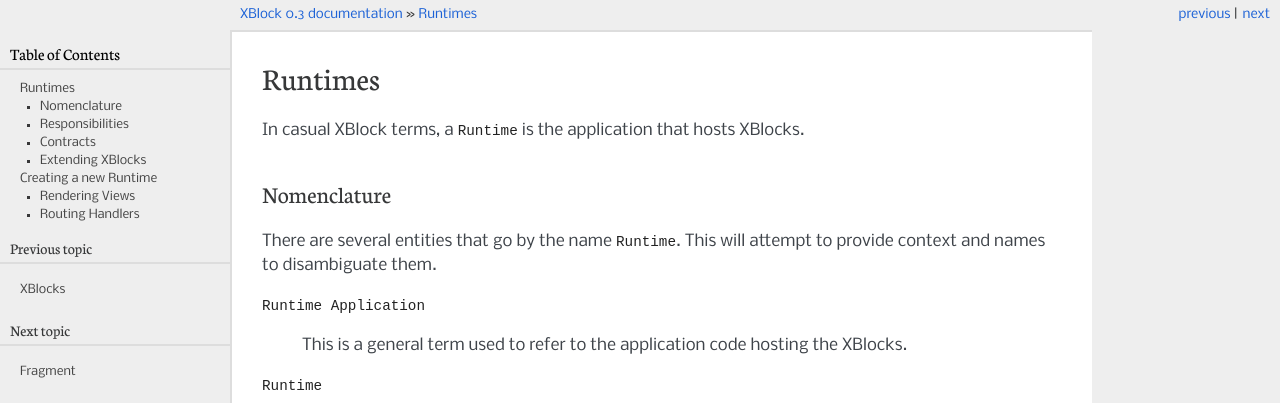
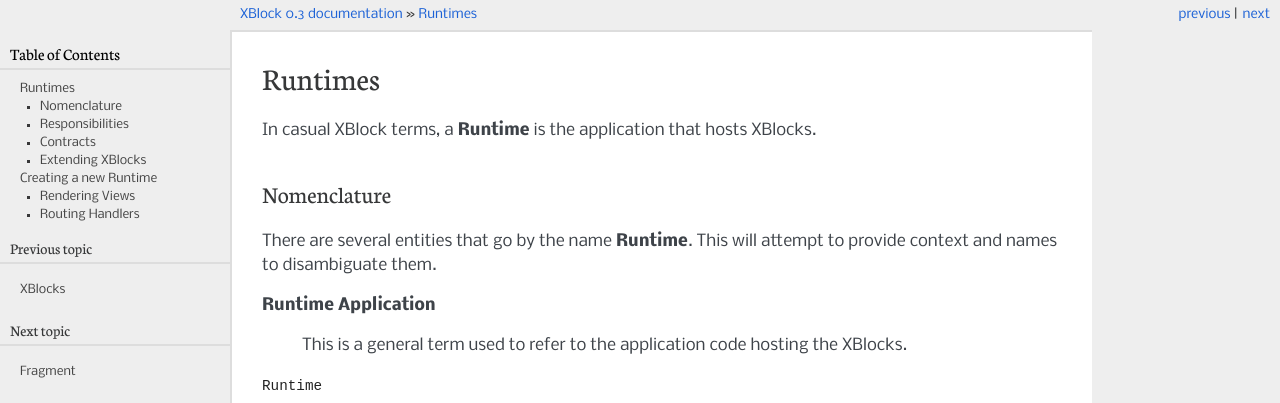
Before and after one commit to openedx/XBlock, a Sphinx documentation site: the page built from doc/guide/runtimes.rst, in a window 1280 px wide. Shown: the top 403 px of the page. Built offline with Sphinx 7.4.7, drawn with Linux system fonts in a browser that asks for light colours.

```diff
--- a/doc/guide/runtimes.rst
+++ b/doc/guide/runtimes.rst
@@ -2,15 +2,15 @@
 Runtimes
 ========
 
-In casual XBlock terms, a ``Runtime`` is the application that hosts XBlocks.
+In casual XBlock terms, a **Runtime** is the application that hosts XBlocks.
 
 Nomenclature
 ------------
 
-There are several entities that go by the name ``Runtime``. This will attempt
+There are several entities that go by the name **Runtime**. This will attempt
 to provide context and names to disambiguate them.
 
-``Runtime Application``
+**Runtime Application**
 
     This is a general term used to refer to the application code hosting the
     XBlocks.
```
